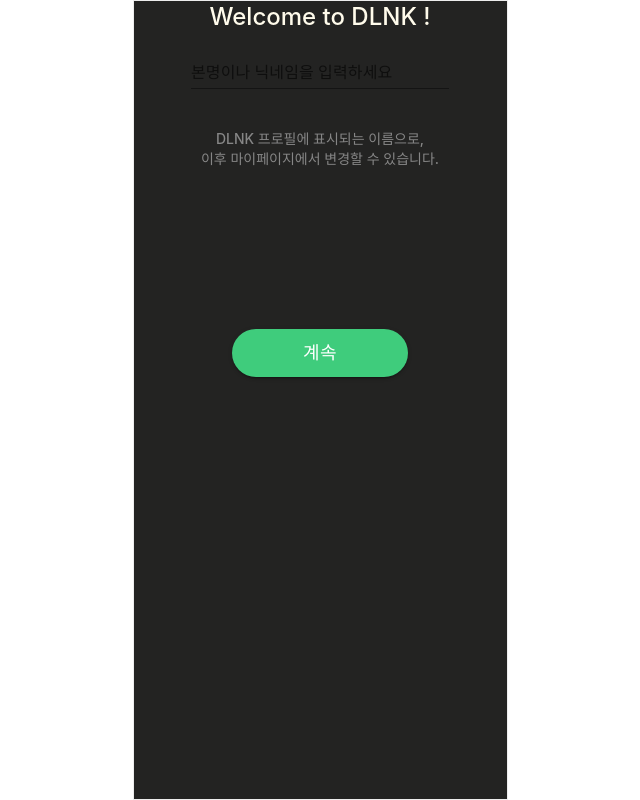
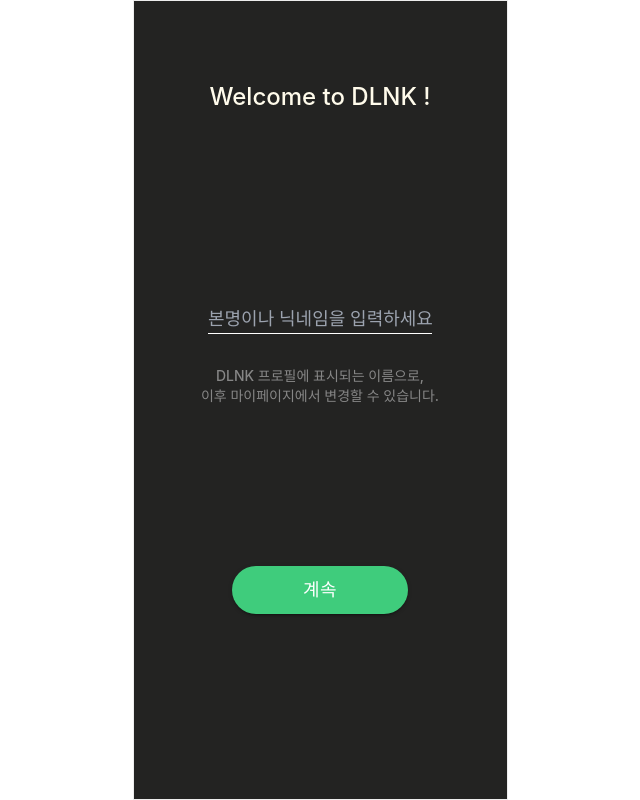
Before and after one commit to D-LINK-alpha/D-LINK-frontend, a React (Create React App) app: page /join in a window 1280 px wide. Shown: the whole page, without its empty margins (320-960 px from the left). Built offline with nearby package versions, Linux system fonts and the light colour scheme.

Commit message:
Feat : input field 수정

```diff
--- a/src/components/Input/index.js
+++ b/src/components/Input/index.js
@@ -5,11 +5,12 @@
 
 TextFields.propTypes = {
   text: PropTypes.string.isRequired,
-  className: PropTypes.string, // CSS 클래스 prop 추가
-  textColor: PropTypes.string, // 텍스트 색상 prop 추가
+  className: PropTypes.string,
+  textColor: PropTypes.string,
+  labelColor: PropTypes.string,
 };
 
-export default function TextFields({ text, className, textColor }) {
+export default function TextFields({ text, textColor, labelColor, className }) {
   return (
     <Box
       component="form"
@@ -23,7 +24,15 @@
         id="standard-basic"
         label={text}
         variant="standard"
-        InputProps={{ style: { color: textColor } }}
+        className={className} // 기존 클래스 유지
+        InputProps={{ style: { color: textColor || '#ffffff' } }}
+        sx={{
+          '& label': { color: labelColor || '#ffffff' }, // label 색상 변경
+          '& css-1eed5fa-MuiInputBase-root-MuiInput-root': {
+            border: 'red',
+          }, // after 상태일 때 border 색상 투명으로 변경
+          '& fieldset': { borderColor: 'white' }, // 항상 하얀색 border
+        }}
       />
     </Box>
   );
--- a/src/pages/Join/index.js
+++ b/src/pages/Join/index.js
@@ -1,15 +1,24 @@
 import React from 'react';
 import MuiButton from '../../components/Button/muiButton';
-import TextFields from '../../components/Input';
+// import TextFields from '../../components/Input';
 const Join = () => {
   return (
     <div className="px-5">
-      <h1 className="text-amber-50 text-2xl">Welcome to DLNK !</h1>
-      <TextFields
-        text="본명이나 닉네임을 입력하세요"
-        className="text-gray-500"
-        textColor="white"
-      />
+      <h1 className="text-amber-50 text-2xl pt-20">Welcome to DLNK !</h1>
+      <div className="pt-48">
+        {/*<TextFields*/}
+        {/*  text="본명이나 닉네임을 입력하세요"*/}
+        {/*  className="text-gray-500"*/}
+        {/*  textColor="#ffffff"*/}
+        {/*/>*/}
+        <input
+          placeholder="본명이나 닉네임을 입력하세요"
+          className="text-gray-500 bg-transparent text-lg
+          w-56 font-medium focus:outline-none
+          border-b-[1px] border-solid border-b-white
+          text-center"
+        />
+      </div>
       <p className="text-[#868686] text-sm pt-8">
         DLNK 프로필에 표시되는 이름으로, <br />
         이후 마이페이지에서 변경할 수 있습니다.
```
